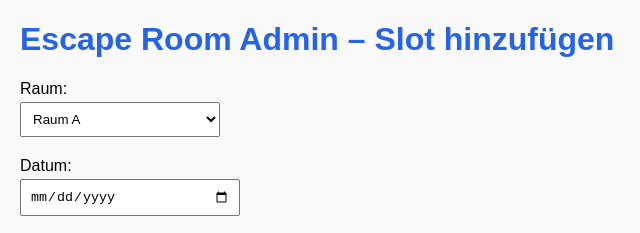
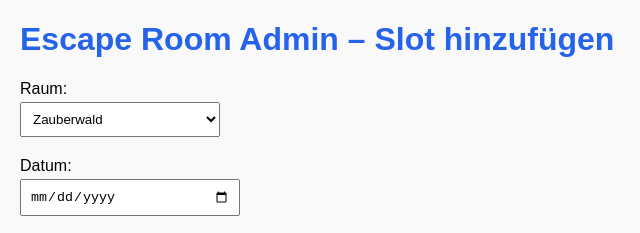
Before and after one commit to KerstinFischer-Logikreich/escape-room-backend, a website: page admin.html in a window 1280 px wide. Shown: the top 233 px of the page, 0-640 px from the left. Drawn offline with Linux system fonts and the light colour scheme.

Commit message:
Admin HTML aktualisiert

```diff
--- a/admin.html
+++ b/admin.html
@@ -21,7 +21,7 @@
   <form id="slotForm">
     <label for="room">Raum:</label>
     <select id="room" required>
-      <option value="Raum A">Raum A</option>
+      <option value="Zauberwald">Zauberwald</option>
       <option value="Raum B">Raum B</option>
       <option value="Raum C">Raum C</option>
     </select>
```
